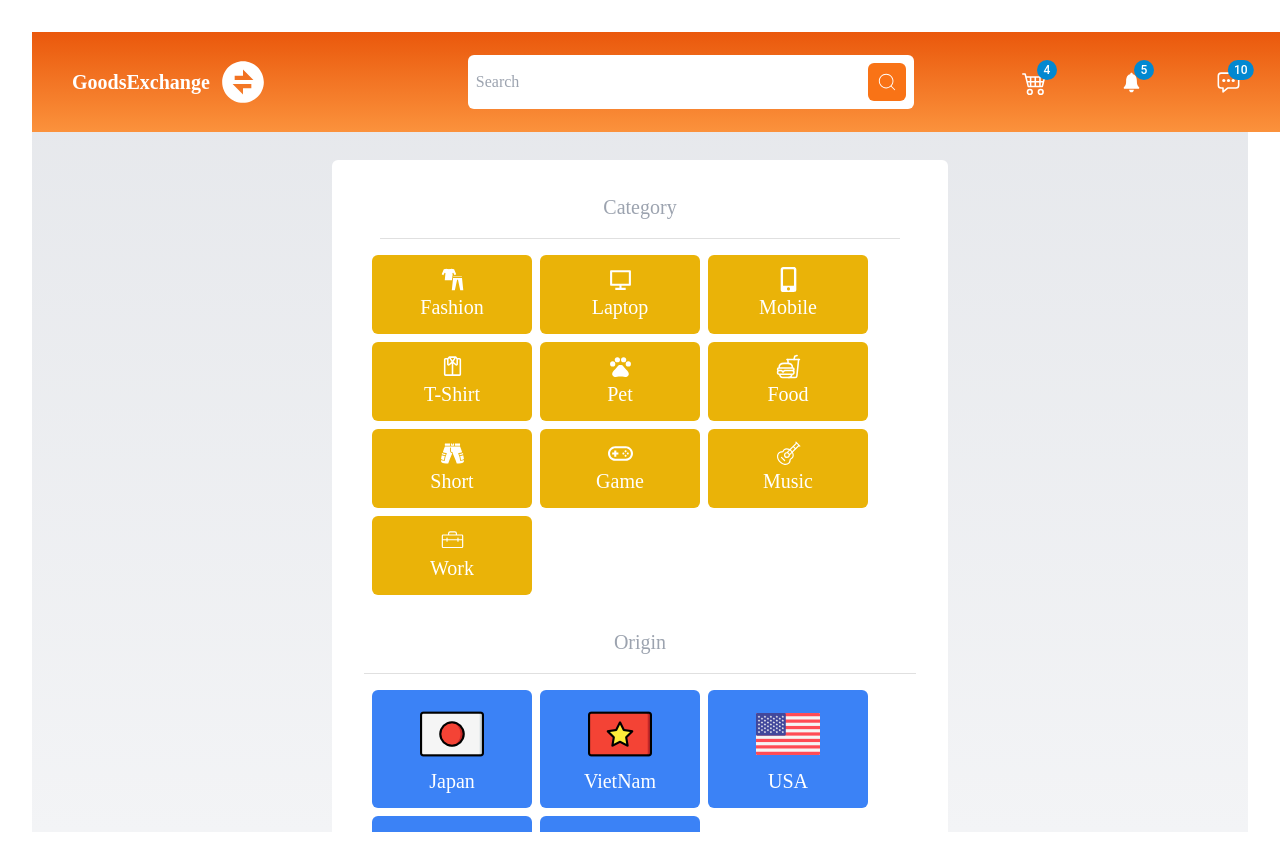
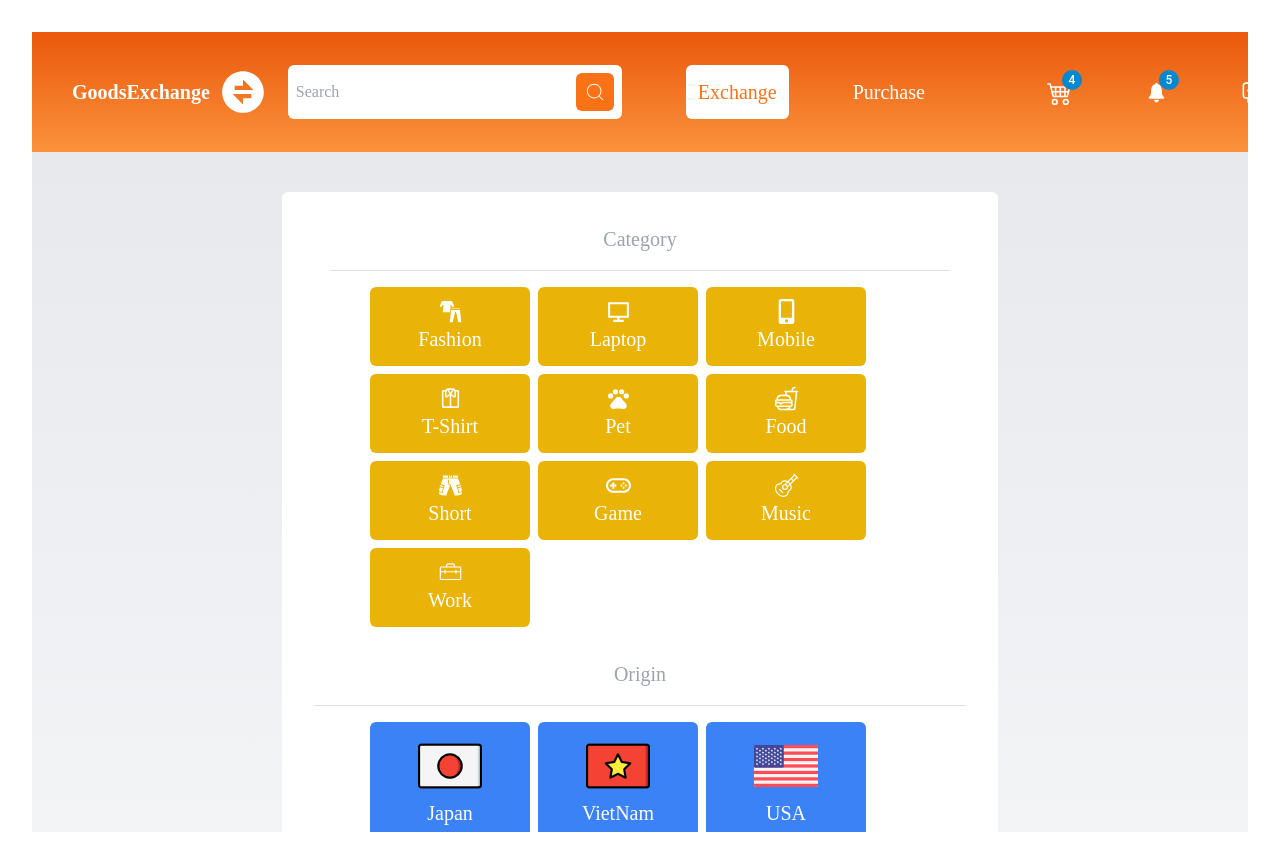
Before and after one commit to SWD392-GoodsExchange/Frontend, a React app: page / in a window 1280 px wide. Built offline with nearby package versions, Linux system fonts and the light colour scheme; the HTML template or start-up script is replaced by a standard one.

Commit message:
fix homepage component

```diff
--- a/src/App.tsx
+++ b/src/App.tsx
@@ -2,13 +2,12 @@ import "./App.css";
 import Category from "./components/category/Category";
 import Navbar from "./components/navbar/Navbar";
 import SuggestList from "./components/suggestList/SuggestList";
+import HomePage from "./pages/HomePage";
 
 function App() {
   return (
     <div className="font-sora overflow-x-hidden overflow-y-auto h-screen text-white bg-gradient-to-b from-gray-200 to-gray-100">
-      <Navbar />
-      <Category />
-      <SuggestList />
+      <HomePage />
     </div>
   );
 }
--- a/src/components/category/Category.tsx
+++ b/src/components/category/Category.tsx
@@ -83,10 +83,10 @@ const originList = [
 ];
 const Category = () => {
   return (
-    <div className=" mt-32 mx-[300px] flex flex-col text-20 gap-4 bg-white p-8 rounded-md">
+    <div className=" mt-10 mx-[250px] flex flex-col text-20 gap-4 bg-white p-8 rounded-md">
       <p className="text-gray-400">Category</p>
       <Divider variant="middle" />
-      <div className="flex flex-wrap gap-2 font-light mx-2">
+      <div className="flex flex-wrap gap-2 font-light mx-14">
         {categoryList.map((item) => (
           <p className=" bg-yellow-500 flex flex-col items-center p-3 w-40 rounded-md hover:bg-yellow-700 transition-all text-center duration-300 cursor-pointer">
             {item.icon}
@@ -97,7 +97,7 @@ const Category = () => {
 
       <p className="text-gray-400 mt-4">Origin</p>
       <Divider />
-      <div className="flex flex-wrap gap-2 font-light mx-2">
+      <div className="flex flex-wrap gap-2 font-light mx-14">
         {originList.map((item) => (
           <p className=" bg-blue-500 flex flex-col items-center p-3 w-40 rounded-md hover:bg-blue-700 transition-all text-center duration-300 cursor-pointer">
             {item.icon}
--- a/src/components/navbar/Navbar.tsx
+++ b/src/components/navbar/Navbar.tsx
@@ -9,7 +9,7 @@ import MyAvat from "../../assets/bear.png";
 
 const Navbar = () => {
   return (
-    <nav className="flex fixed items-center bg-gradient-to-b from-orange-600 to-orange-400 h-[100px] px-10">
+    <nav className="flex  items-center bg-gradient-to-b from-orange-600 to-orange-400 h-[120px] px-10">
       <div className="flex items-center">
         <div className="text-20 font-bold mr-2">GoodsExchange</div>
         <RiExchangeFill
@@ -18,16 +18,23 @@ const Navbar = () => {
           className="cursor-pointer"
         />
       </div>
-      <div className="flex bg-white ml-[200px] p-2 rounded-md text-black">
+      <div className="flex bg-white ml-[20px] p-2 rounded-md text-black">
         <input
-          className="pr-48 border-none outline-none"
+          className="pr-20 border-none outline-none"
           placeholder="Search"
         ></input>
         <button className="bg-orange-500 p-2 rounded-md hover:bg-orange-700">
           <CiSearch size={"22px"} color="white" />
         </button>
       </div>
-      <div className="mx-[100px] gap-14 flex items-center">
+      <p className="ml-16 p-3 cursor-pointer text-20 bg-white text-orange-500 rounded-md hover:text-orange-300">
+        Exchange
+      </p>
+      <p className="mx-16 cursor-pointer hover:text-orange-300 text-20">
+        Purchase
+      </p>
+
+      <div className="mx-[50px] gap-14 flex items-center">
         <div className="hover:bg-orange-700 p-2 rounded-md">
           <Badge badgeContent={4} color="info">
             <BsCart4 size={"25px"} />
@@ -45,10 +52,13 @@ const Navbar = () => {
         </div>
       </div>
       <div className="font-semibold ">
-        <p className="flex gap-2 items-center">
+        {/* <p className="flex gap-2 items-center">
           <img src={MyAvat} width={50} height={50} />
           VoMongLuan
-        </p>
+        </p> */}
+        <button className="p-5 rounded-xl bg-white text-orange-500 hover:bg-orange-400 hover:text-white transition-all duration-500 shadow-2xl hover:shadow-md">
+          Sign In
+        </button>
       </div>
     </nav>
   );
--- a/src/components/suggestList/Suggest.tsx
+++ b/src/components/suggestList/Suggest.tsx
@@ -1,13 +1,13 @@
 import { Card, DialogProps } from "@mui/material";
 import React, { useState } from "react";
 import Img from "../../assets/—Pngtree—credit card_5933595.png";
-import { FaRegBookmark } from "react-icons/fa";
 import { MdReportProblem } from "react-icons/md";
 import PandaAvt from "../../assets/panda.png";
 import { FaRegCircleCheck } from "react-icons/fa6";
 import { BsCalendarDate } from "react-icons/bs";
 import { FaRegCommentDots } from "react-icons/fa";
 import Comment from "../comment/CommentList";
+import { FaCartArrowDown } from "react-icons/fa6";
 
 const Suggest = () => {
   const [openComment, setOpenComment] = useState(false);
@@ -41,12 +41,12 @@ const Suggest = () => {
           6/15/2024
         </p>
       </div>
-      <div className="w-[150px] h-[150px]">
+      <div className="w-72 h-72">
         <img src={Img} />
       </div>
-      <div className="container text-center w-64">
+      <div className="container text-center w-72">
         <p className="p-2 truncate whitespace-nowrap">
-          the atm 12345920120249300120
+          the atm 12345920120249300120sssssssssssss
         </p>
       </div>
 
@@ -61,14 +61,14 @@ const Suggest = () => {
       </button>
 
       <div className="my-2 px-2 flex gap-4 font-light text-13">
-        <p className="flex justify-center items-center">
-          <FaRegBookmark
+        <p className="flex justify-center items-center gap-1">
+          <FaCartArrowDown
             size={"25px"}
             className="text-blue-500 cursor-pointer hover:text-blue-700"
           />
-          Bookmark
+          Add to cart
         </p>
-        <p className="flex justify-center items-center">
+        <p className="flex justify-center items-center gap-1">
           <FaRegCommentDots
             size={"25px"}
             className="text-slate-500 cursor-pointer hover:text-slate-700"
@@ -77,7 +77,7 @@ const Suggest = () => {
           Comment
         </p>
         <Comment open={openComment} scroll={scroll} setOpen={setOpenComment} />
-        <p className="flex justify-center items-center">
+        <p className="flex justify-center items-center gap-1">
           <MdReportProblem
             size={"25px"}
             className="text-red-500 cursor-pointer hover:text-red-700"
--- a/src/components/suggestList/SuggestList.tsx
+++ b/src/components/suggestList/SuggestList.tsx
@@ -4,14 +4,14 @@ import Suggest from "./Suggest";
 
 const SuggestList = () => {
   return (
-    <div className=" mx-[300px] rounded-md my-4 ">
+    <div className=" mx-[250px] rounded-md my-4 ">
       <Card className="font-sora bg-gradient-to-b from-orange-200 to-orange-100">
         <p className="text-center text-20 font-semibold m-5">
           <span className="text-orange-500">Suggest</span> Today
         </p>
         <Divider variant="middle" />
 
-        <div className="flex flex-wrap gap-2 mx-[2px]">
+        <div className="flex flex-wrap gap-2 mx-[22px]">
           <Suggest />
           <Suggest />
           <Suggest />
--- a/src/pages/HomePage.tsx
+++ b/src/pages/HomePage.tsx
@@ -1,7 +1,16 @@
 import React from "react";
+import Navbar from "../components/navbar/Navbar";
+import Category from "../components/category/Category";
+import SuggestList from "../components/suggestList/SuggestList";
 
 const HomePage = () => {
-  return <div>HomePage</div>;
+  return (
+    <div>
+      <Navbar />
+      <Category />
+      <SuggestList />
+    </div>
+  );
 };
 
 export default HomePage;
```
